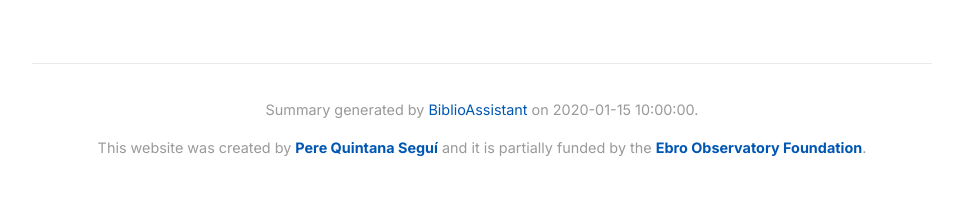
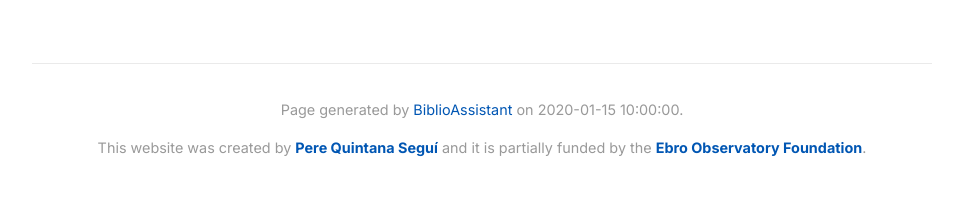
Before and after one commit to bitic/biblioassistant, a Python web app: template templates/about.html in a window 1280 px wide. Shown: the part 1389-1602 px from the top of the page, without its empty margins (158-1121 px from the left). Run offline with Jinja, Linux system fonts and the light colour scheme; the template is opened without the code that fills it: most values are stand-ins (such as "Sample title", 1, 10 or a date in 2020).

Commit message:
Fix generation date and update footer terminology
- Modified src/generator.py to provide 'generated_at' timestamp to all templates.
- Updated templates/base.html to use 'Page generated' instead of 'Summary generated' for better context across all site sections.

This commit was coauthored by Gemini CLI

```diff
--- a/src/generator.py
+++ b/src/generator.py
@@ -15,6 +15,7 @@ class SiteGenerator:
     def __init__(self):
         self.env = Environment(loader=FileSystemLoader(TEMPLATES_DIR))
         self.env.filters['slugify'] = self._slugify
+        self.env.globals['generated_at'] = datetime.now().strftime("%Y-%m-%d %H:%M")
         self.journal_url_map = {} # Name -> URL
         self.urls = [] # List of relative paths for the sitemap
 
--- a/templates/base.html
+++ b/templates/base.html
@@ -201,7 +201,7 @@
     </main>
 
     <footer>
-        <p>Summary generated by <a href="https://github.com/bitic/biblioassistant/" target="_blank" rel="noopener noreferrer">BiblioAssistant</a> on {{ generated_at }}.</p>
+        <p>Page generated by <a href="https://github.com/bitic/biblioassistant/" target="_blank" rel="noopener noreferrer">BiblioAssistant</a> on {{ generated_at }}.</p>
         <p>This website was created by <strong><a href="http://pere.quintanasegui.com" target="_blank" rel="noopener noreferrer">Pere Quintana Seguí</a></strong> and it is partially funded by the <strong><a href="https://observatoriebre.gencat.cat" target="_blank" rel="noopener noreferrer">Ebro Observatory Foundation</a></strong>.</p>
     </footer>
 </body>
```
